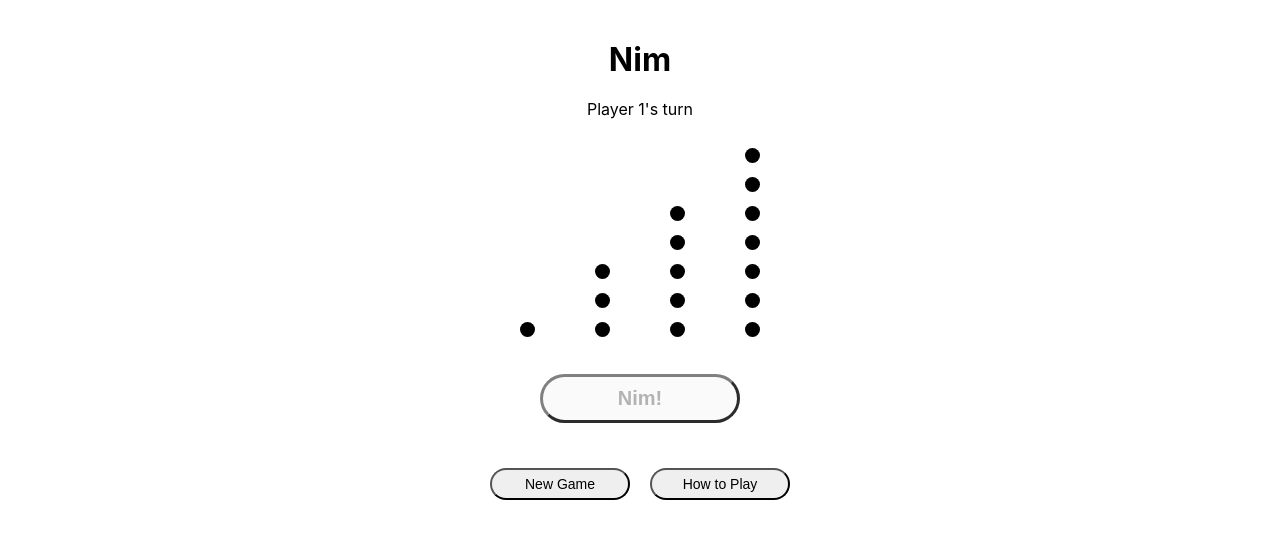
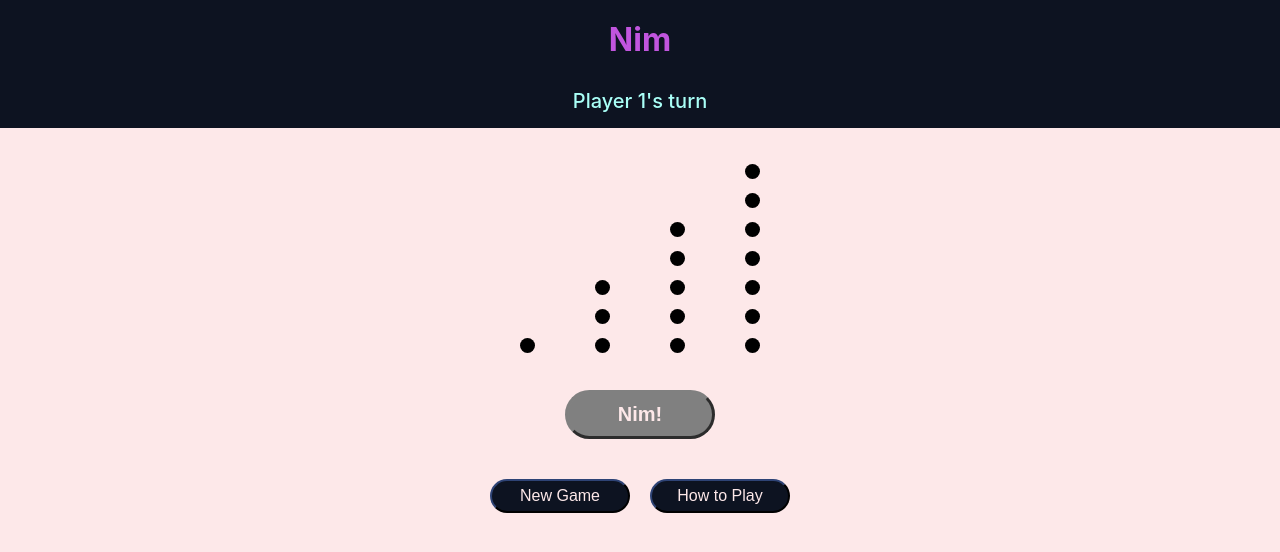
Before and after one commit to conmart/nimv2, a React (Create React App) app: page / in a window 1280 px wide. Both pictures are taken after a click on the button "New Game". Shown: the top 552 px of the page. Built offline with nearby package versions, Linux system fonts and the light colour scheme.

Commit message:
improved styling

```diff
--- a/src/components/Button/index.jsx
+++ b/src/components/Button/index.jsx
@@ -5,8 +5,8 @@ import styles from "./styles.css";
 
 const cx = classNames.bind(styles)
 
-const Button = ({ big, disabled = false, onClick, text }) => {
-  const buttonStyles = cx("button", { big, disabled })
+const Button = ({ big, disabled, nim, onClick, text }) => {
+  const buttonStyles = cx("button", { big, disabled, nim })
 
   return (
     <button className={buttonStyles} disabled={disabled} onClick={onClick}>
--- a/src/components/Button/styles.css
+++ b/src/components/Button/styles.css
@@ -1,26 +1,22 @@
 .button {
-  border-color: black;
   margin: 10px;
   cursor: pointer;
   padding: 6px;
   border-radius: 18px;
   border-width: 2px;
-  font-size: 14px;
+  font-size: 16px;
   font-weight: 500;
   width: 140px;
-  /* background-color: #03d3fc; */
-}
-
-/* .button:hover {
-  border-color: ;
-} */
-
-.disabled {
-  border-color: #808080;
-  cursor: not-allowed;
+  background-color: #0d1321;
+  border-color: #0d1321;
+  color: #fde8e9;
+  transition: background 0.35s, color 0.35s;
 }
 
 .big {
+  border-color: #a9fff7;
+  color: #a9fff7;
+  background-color: #0d1321;
   padding: 10px;
   border-radius: 26px;
   border-width: 3px;
@@ -28,3 +24,25 @@
   font-weight: 600;
   width: 200px;
 }
+
+.big:hover {
+  color: #0d1321;
+  background-color: #a9fff7;
+}
+
+.nim,
+.nim:hover {
+  background-color: #c155de;
+  border-color: #0d1321;
+  color: #0d1321;
+  transition: none;
+  width: 150px;
+}
+
+.disabled,
+.disabled:hover {
+  border-color: #808080;
+  background-color: #808080;
+  color: #fde8e9;
+  cursor: not-allowed;
+}
--- a/src/components/GameBoard/DotColumn/Dot/index.jsx
+++ b/src/components/GameBoard/DotColumn/Dot/index.jsx
@@ -11,7 +11,7 @@ function Dot({ column }) {
   const [activeDot, toggleActive] = useState(false);
   const [
     {
-      gameBoard: { dotsSelected, selectedColumn },
+      gameBoard: { dotsSelected, player1Turn, selectedColumn },
     },
     dispatch,
   ] = useStateValue();
@@ -41,7 +41,10 @@ function Dot({ column }) {
   const dotStyle = cx("dot", {
     unavailable: inactiveColumn,
     selected: activeDot,
+    player2: !player1Turn,
   });
+
+  console.log(player1Turn, 'turn')
 
   return (
     <div className={containerStyle} onClick={dotClicked}>
--- a/src/components/GameBoard/DotColumn/Dot/styles.css
+++ b/src/components/GameBoard/DotColumn/Dot/styles.css
@@ -20,6 +20,10 @@
   background-color: #03d3fc;
 }
 
+.selected.player2 {
+  background-color: #ef626c;
+}
+
 .unavailable {
   background-color: #808080;
 }
--- a/src/components/GameBoard/index.jsx
+++ b/src/components/GameBoard/index.jsx
@@ -1,10 +1,13 @@
 import React, { Fragment } from "react";
 import { useStateValue } from "../../state";
+import classNames from "classnames/bind";
 
 import DotColumn from "./DotColumn";
 import Button from "../Button";
 
-import "./styles.css";
+import styles from "./styles.css";
+
+const cx = classNames.bind(styles);
 
 const GameBoard = () => {
   const [
@@ -36,6 +39,8 @@ const GameBoard = () => {
 
   const gameOver = remainingDots.reduce((a, b) => a + b) === 0;
 
+  const playerStyles = cx("playerTurn", { player2: !player1Turn });
+
   return (
     <div>
       {gameOver ? (
@@ -45,9 +50,15 @@ const GameBoard = () => {
         </div>
       ) : (
         <Fragment>
-          <div>Player {currentPlayer}'s turn</div>
+          <div className={playerStyles}>Player {currentPlayer}'s turn</div>
           <div className="columnsContainer">{columns}</div>
-          <Button big disabled={invalidTurn} onClick={takeTurn} text="Nim!" />
+          <Button
+            big
+            nim
+            disabled={invalidTurn}
+            onClick={takeTurn}
+            text="Nim!"
+          />
         </Fragment>
       )}
     </div>
--- a/src/components/GameBoard/styles.css
+++ b/src/components/GameBoard/styles.css
@@ -6,3 +6,16 @@
   justify-content: center;
   padding: 20px 0;
 }
+
+.playerTurn {
+  padding: 10px 0 15px;
+  font-size: 20px;
+  font-weight: 500;
+  color: #a9fff7;
+  background-color: #0d1321;
+  margin-bottom: 7px;
+}
+
+.player2 {
+  color: #ef626c;
+}
--- a/src/components/Instructions/styles.css
+++ b/src/components/Instructions/styles.css
@@ -2,9 +2,9 @@
   position: absolute;
   padding: 15px;
   margin: 15px auto;
-  border: 3px solid;
+  border: 3px solid #364156;
   border-radius: 10px;
-  background-color: white;
+  background-color: #fde8e9;
   width: 350px;
   top: 0;
   left: 0;
@@ -28,13 +28,14 @@ h4 {
   cursor: pointer;
 }
 
-.close:before, .close:after {
+.close:before,
+.close:after {
   position: absolute;
   left: 15px;
-  content: ' ';
+  content: " ";
   height: 20px;
   width: 3px;
-  background-color: black;
+  background-color: #0d1321;
 }
 
 .close:before {
--- a/src/components/Welcome/index.jsx
+++ b/src/components/Welcome/index.jsx
@@ -31,9 +31,12 @@ const Welcome = () => {
     welcomeButtons: !activeGame,
   });
   const titleStyles = cx({ secondaryTitle: activeGame });
+  const appContainerStyles = cx("appContainer", {
+    inGameContainer: activeGame,
+  });
 
   return (
-    <div className="appContainer">
+    <div className={appContainerStyles}>
       <h1 className={titleStyles}>Nim</h1>
       {showInstructions && <Instructions />}
       {activeGame ? <GameBoard /> : <h3>A Mathematical Game of Strategy</h3>}
--- a/src/components/Welcome/styles.css
+++ b/src/components/Welcome/styles.css
@@ -1,22 +1,36 @@
 .appContainer {
   text-align: center;
+  height: 100vh;
+  background-color: #0d1321;
+}
+
+.inGameContainer {
+  background-color: #fde8e9;
 }
 
 h1 {
   font-size: 50px;
   margin: 0;
   padding: 40px 0 20px;
+  color: #c155de;
+}
+
+h3 {
+  color: #c155de;
+  font-size: 22px;
 }
 
 .secondaryTitle {
   font-size: 32px;
+  background-color: #0d1321;
+  padding: 20px;
 }
 
 .buttonsContainer {
   display: flex;
   align-items: center;
   justify-content: center;
-  padding-top: 25px;
+  padding-top: 20px;
 }
 
 .welcomeButtons {
```
